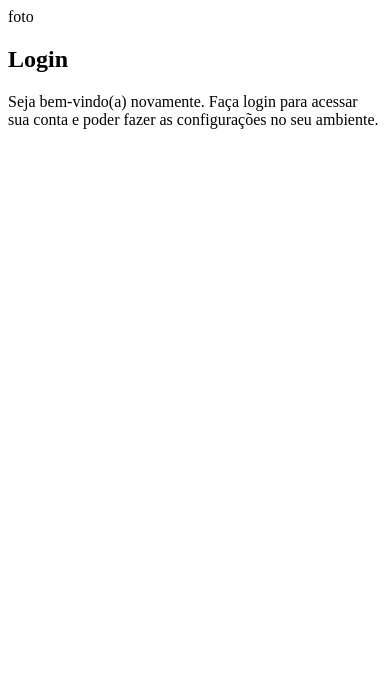
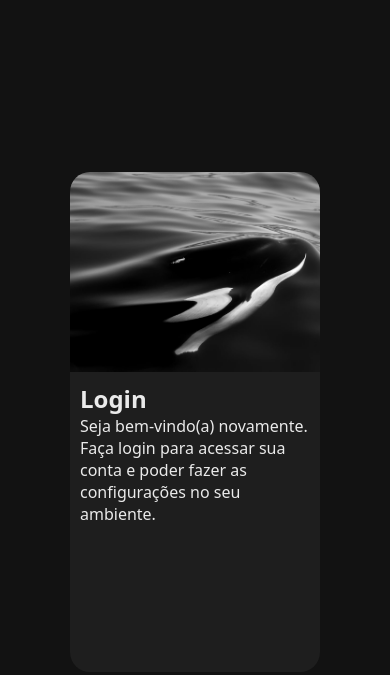
Before and after one commit to leoperass/projeto-login, a plain HTML site: page index.html in a window 390 px wide. Drawn offline with Linux system fonts and the light colour scheme.

Commit message:
att css versão mobile first

```diff
--- a/estilos/styles.css
+++ b/estilos/styles.css
@@ -8,4 +8,49 @@
     fundo:#121212
     cartão de login:#1E1E1E
     inputs e botões:#2C2C2C
+    elementos de fundo secundários:#1E1E1E
 */
+
+* {
+    font-family: system-ui, -apple-system, BlinkMacSystemFont, 'Segoe UI', Roboto, Oxygen, Ubuntu, Cantarell, 'Open Sans', 'Helvetica Neue', sans-serif;
+    margin: 0;
+    padding: 0;
+    box-sizing: border-box;
+}
+
+body, html {
+    color: #EAEAEA;
+    background-color: #121212;
+    height: 100vh;
+    width: 100vw;
+}
+
+main {
+    position: relative;
+    height: 100vh;
+    width: 100vw;
+}
+
+section#login {
+    position: absolute;
+    top: 50%;
+    left: 50%;
+    transform: translate(-50%,-50%);
+    overflow: hidden;
+    background-color: #1E1E1E;
+    width: 250px;
+    height: 500px;
+    border-radius: 20px;
+}
+
+section#login > div#imagem {
+    display: block;
+    background: #121212 url('../imagens/login-image.jpg') no-repeat center right;
+    background-size: cover;
+    height: 200px;
+}
+
+section#login > div#formulario {
+    display: block;
+    padding: 10px;
+}
--- a/index.html
+++ b/index.html
@@ -10,7 +10,7 @@
     <main>
         <section id="login">
             <div id="imagem">
-                foto
+                <!-- Aqui vai a imagem nas CSS -->
             </div>
             <div id="formulario">
                 <h1>Login</h1>
```
